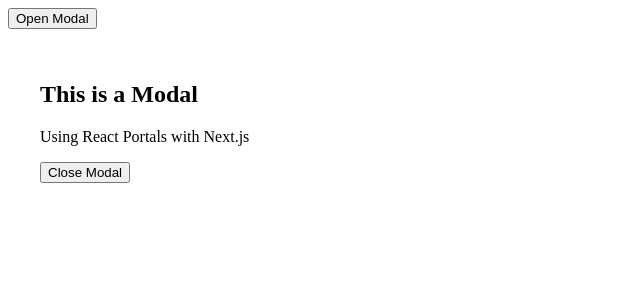
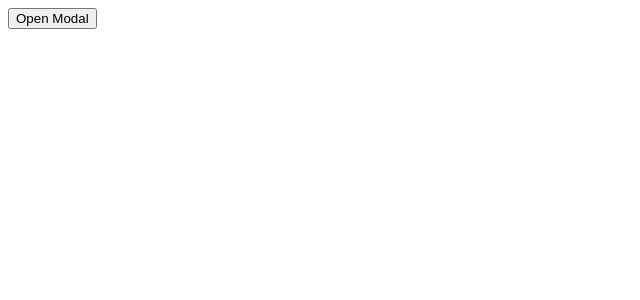
Before and after one commit to Harshit-Verma6655/Open-Modal-with-Portal---Building-theme-toggler-Working-with-Fragments-portals---8dzuo86mc3ws, a Next.js app: page / in a window 1280 px wide. Shown: the top 300 px of the page, without its empty margins (0-640 px from the left). Built offline with nearby package versions, Linux system fonts and the light colour scheme.

Commit message:
Update index.js

```diff
--- a/pages/index.js
+++ b/pages/index.js
@@ -1,23 +1,22 @@
-import { useState } from 'react';
-import Modal from '../components/Modal';
+import { useState } from "react";
+import Modal from "../components/Modal";
 
 const HomePage = () => {
-  let [flag, setflag]=useState(false);
+  const [isOpen, setIsOpen] = useState(false);
 
-  let isOpen=()=>{
-  setflag(true);
-}
-    let onClose=()=>{
-  setflag(false);
-}
+  function onClose() {
+    console.log("onClose");
+    setIsOpen(false);
+  }
+
   return (
     <div>
-      <button  onClick={isOpen}>Open Modal</button>
+      <button onClick={() => setIsOpen(true)}>Open Modal</button>
 
-      <Modal isOpen={isOpen} onClose={onClose} >
+      <Modal isOpen={isOpen} onClose={onClose}>
         <h2>This is a Modal</h2>
         <p>Using React Portals with Next.js</p>
-        <button onClick={onClose}>Close Modal</button>
+        <button onClick={() => setIsOpen(false)}>Close Modal</button>
       </Modal>
     </div>
   );
```
